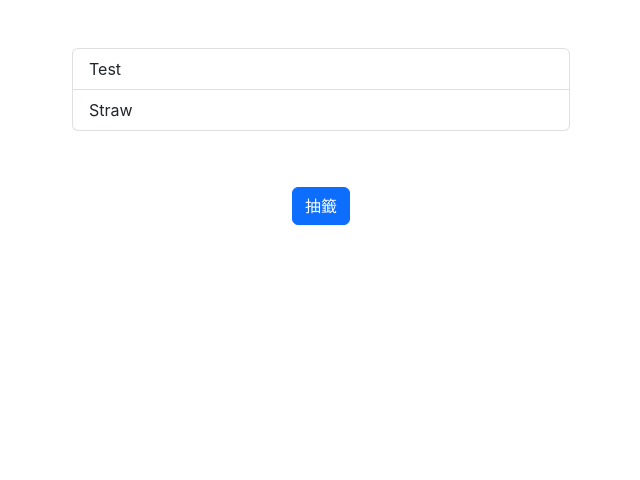
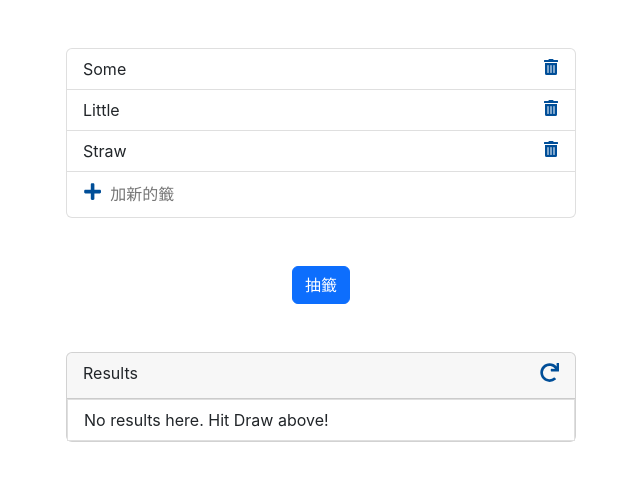
Before and after one commit to crescendoCat/little-straw-drawer, a React (Create React App) app: page / in a window 1280 px wide. Shown: the top 480 px of the page, without its empty margins (319-959 px from the left). Built offline with nearby package versions, Linux system fonts and the light colour scheme.

Commit message:
feat: draw function and animation added

```diff
--- a/package.json
+++ b/package.json
@@ -12,8 +12,9 @@
     "react": "^18.2.0",
     "react-bootstrap": "^2.4.0",
     "react-dom": "^18.2.0",
-    "react-icon": "^1.0.0",
+    "react-icons": "^4.4.0",
     "react-scripts": "5.0.1",
+    "react-transition-group": "^4.4.2",
     "sass": "^1.54.0",
     "web-vitals": "^2.1.4"
   },
--- a/src/App.js
+++ b/src/App.js
@@ -2,25 +2,47 @@ import {
   Container,
   Row,
   Col,
-  Button
+  Button,
+  Card,
+  ListGroup
 } from 'react-bootstrap';
 import StrawList from './components/Straw';
+import StrawResult from './components/StrawResult'
+import { useEffect } from 'react';
+import { useDispatch, useSelector } from 'react-redux';
+import { addStraw, addHistory } from './features/straw/strawSlice';
 
 
 function App() {
+  const dispatch = useDispatch();
+  const straws = useSelector((state) => state.straw.straws);
+
+
+  const draw = () => {
+    let randomIndex = Math.floor(Math.random()*straws.length)
+    let picked = straws[randomIndex].name
+    dispatch(addHistory(picked))
+  }
+
   return (
-    <Container>
-      <Row className="justify-content-center p-5">
-        <Col xs={6}>
+    <Container className="p-5">
+      <Row className="justify-content-center">
+        <Col xs={12} md={6}>
           <StrawList />
         </Col>
       </Row>
-      <Row className="justify-content-center mt-2">
-        <Col xs={6} className="d-flex justify-content-center">
-          <Button>抽籤</Button>
+      <Row className="justify-content-center mt-5">
+        <Col xs={12} md={6} className="d-flex justify-content-center">
+          <Button onClick={draw}>抽籤</Button>
+        </Col>
+      </Row>
+      <Row className="justify-content-center mt-5">
+        <Col xs={12} md={6}>
+          <StrawResult />
         </Col>
       </Row>
     </Container>
+
   );
 }
 
--- a/src/components/Straw.js
+++ b/src/components/Straw.js
@@ -1,22 +1,85 @@
 import PropTypes from 'prop-types'
 import { useSelector, useDispatch } from 'react-redux'
 import ListGroup from 'react-bootstrap/ListGroup'
-import StrawData from '../features/straw'
+import { addStraw, updateStraw, removeStraw } from '../features/straw/strawSlice';
+import { useState, useEffect } from 'react';
+import { FaPlus, FaTrashAlt } from "react-icons/fa"
 
 import "./straw.scss";
 
 export const Straw = (props) => {
+  const [isEdit, setIsEdit] = useState(false);
+  const dispatch = useDispatch()
+  const handleOnChange = event => {
+    const { value } = event.target;
+    dispatch(updateStraw({id: props.straw.id, name: value}))
+  }
+
+  const handleKeyDown = event => {
+    if (event.key === "Enter") {
+      setIsEdit(false)
+    }
+  }
+
+  useEffect(() => {
+    if(isEdit === false) {
+      if(props.straw.name.trim() === "") {
+        dispatch(removeStraw({id: props.straw.id}))
+      }
+    }
+  }, [isEdit])
+
   return (
-    <ListGroup.Item className="straw-item">{props.straw.name}</ListGroup.Item>
+    <ListGroup.Item className="straw-item d-flex"
+      onClick={() => setIsEdit(true)}
+      >
+      { isEdit
+        ? <input type="text" value={props.straw.name}
+            autoFocus
+            onChange={handleOnChange}
+            onKeyDown={handleKeyDown}
+            onBlur={() => {setIsEdit(false)}}
+            ></input>
+        : props.straw.name
+      }
+      <div className="btn-icon ms-auto"
+        onClick={(e)=> {
+          dispatch(removeStraw({id: props.straw.id}))
+          e.preventDefault();
+          e.stopPropagation();
+        }}
+      >
+        <FaTrashAlt />
+      </div>
+    </ListGroup.Item>
   )
 }
 
 Straw.propTypes = {
-  straw: PropTypes.instanceOf(StrawData)
+  straw: PropTypes.shape({
+    id: PropTypes.number,
+    name: PropTypes.string
+  })
 }
 
 const StrawList = (props) => {
   const straws = useSelector((state) => state.straw.straws)
+  const [newStrawName, setNewStrawName] = useState("");
+  const dispatch = useDispatch()
+
+  const addNewStraw = () => {
+    if(newStrawName.trim() !== "") {
+      dispatch(addStraw(newStrawName.trim()));
+      setNewStrawName("");
+    }
+  }
+
+  const handleKeyDown = (e) => {
+    console.log(e.key);
+    if(e.key === "Enter") {
+      addNewStraw();
+    }
+  }
 
   return (
     <ListGroup className="straw">
@@ -25,6 +88,17 @@ const StrawList = (props) => {
           <Straw straw={item} key={`straw-list-item-${id}`} />
         ))
       }
+      <ListGroup.Item className="straw-item d-flex">
+        <div className="btn-icon me-2" style={{fontSize: "1.2rem"}} onClick={addNewStraw}>
+          <FaPlus/>
+        </div>
+        <input type="text" value={newStrawName}
+          onChange = {(e) => {setNewStrawName(e.target.value)}}
+          onKeyDown={handleKeyDown}
+          placeholder="加新的籤"
+          style={{flex: 1}}
+          />
+      </ListGroup.Item>
     </ListGroup>
   )
 }
--- /dev/null
+++ b/src/components/StrawResult.js
@@ -0,0 +1,69 @@
+import {
+  Card,
+  ListGroup
+} from 'react-bootstrap';
+import { useState } from 'react';
+import { useSelector, useDispatch } from 'react-redux';
+import { FaRedo } from 'react-icons/fa';
+import { CSSTransitionGroup } from 'react-transition-group';
+import { clearHistory } from '../features/straw/strawSlice';
+import {
+  CSSTransition,
+  TransitionGroup
+} from 'react-transition-group';
+
+
+const StrawResult = (props) => {
+  const history = useSelector((state) => state.straw.history);
+  const dispatch = useDispatch()
+  const [isRotate, setIsRotate] = useState(false);
+
+
+  return (
+    <Card>
+      <Card.Header className="d-flex">
+        <a>Results</a>
+        <div className={`btn-icon ms-auto ${isRotate ? "rotate" : ""}`} style={{fontSize: "1.2rem"}}
+            onClick={() => {setIsRotate(true); dispatch(clearHistory())}}
+            onAnimationEnd={() =>{setIsRotate(false)}}
+          >
+          <FaRedo />
+        </div>
+      </Card.Header>
+
+      <ListGroup className="list-group-flush">
+        <TransitionGroup className="drawing-result">
+          {
+            history.length <= 0
+            ?
+            <CSSTransition
+                key={`straw-drawing-results-item-default`}
+                timeout={500}
+                enter={false}
+                exit={false}
+                classNames="item"
+              >
+              <ListGroup.Item>No results here. Hit Draw above!</ListGroup.Item>
+            </CSSTransition>
+            : history.map((value, index, arr) => {
+              let idx = arr.length-1-index;
+              value = arr[idx]
+              return (
+              <CSSTransition
+                key={`straw-drawing-results-item-${idx}`}
+                timeout={500}
+                exit={false}
+                classNames="item"
+              >
+                <ListGroup.Item className="drawing-result-item">
+                  {value}
+                </ListGroup.Item>
+              </CSSTransition>
+            )})
+          }
+        </TransitionGroup>
+      </ListGroup>
+    </Card>
+  )
+}
+export default StrawResult
--- a/src/components/straw.scss
+++ b/src/components/straw.scss
@@ -1,8 +1,58 @@
 .straw {
 	.straw-item {
 		transition: background .3s ease-in-out;
+
 		&:hover {
-			background: #d3d3d3;
+			background: #e9ecef;
+		}
+
+		input {
+			outline: none;
+			border: none;
+			padding: 0;
+			background: transparent;
 		}
 	}
 }
+
+.drawing-result {
+	.drawing-result-item {
+		overflow: hidden;
+	}
+	.item-enter {
+		opacity: 0;
+	}
+	.item-enter::after {
+		display: block;
+		content: '';
+		position: absolute;
+		left: -250px;
+		top: calc(50% - 250px);
+		width: 500px;
+		height: 500px;
+		border-radius: 50%;
+		background-color: rgba(0, 0, 0, 0.4);
+		transform: scale(0);
+	}
+	.item-enter-active {
+		opacity: 1;
+		transition-property: opacity;
+		transition-duration: .5s;
+		transition-timing-function: ease;
+	}
+	.item-enter-active::after {
+		display: block;
+		content: '';
+		position: absolute;
+		left: -250px;
+		top: calc(50% - 250px);
+		width: 500px;
+		height: 500px;
+		border-radius: 50%;
+		background-color: rgba(0, 0, 0, 0);
+		transform: scale(2.5);
+		transition-property: transform, background-color;
+		transition-duration: .5s, .5s;
+		transition-timing-function: ease, ease;
+	}
+}
--- a/src/features/straw/index.js
+++ /dev/null
@@ -1,11 +0,0 @@
-export default class Straw {
-  static idCount = 0;
-  name = "";
-  id;
-  constructor(name) {
-    this.name = name;
-    this.id = this.idCount;
-    this.idCount += 1;
-  }
-
-}
--- a/src/features/straw/strawSlice.js
+++ b/src/features/straw/strawSlice.js
@@ -1,23 +1,56 @@
 import { createSlice } from '@reduxjs/toolkit'
-import Straw from './index'
 export const strawSlice = createSlice({
   name: 'straw',
   initialState: {
-    straws: [new Straw("Test"), new Straw("Straw")], // array of Straw
-    history: []
+    straws: [{
+      id: 0,
+      name: "Some"
+    },{
+      id: 1,
+      name: "Little"
+    },{
+      id: 2,
+      name: "Straw"
+    }], // array of Straw
+    history: [],
+    strawCount: 3
   },
   reducers: {
     addStraw: (state, action) => {
-      state.straws.push(new Straw(action.payload))
+      state.straws.push({
+        id: state.strawCount,
+        name: action.payload
+      });
+      state.strawCount += 1;
     },
     removeStraw: (state, action) => {
       state.straws = state.straws.filter(item => {
         return item.id !== action.payload.id
       })
+    },
+    /**
+     * update straw value
+     * @param  {object} state  default state object
+     * @param  {object} action must contains `payload` property. payload must be contains id, name
+     *                         id:   old straw id to update
+     *                         name: the new straw value
+     * @return {undefined}
+     */
+    updateStraw: (state, action) => {
+      let idxToUpdate = state.straws.findIndex((item) => {
+        return item.id === action.payload.id
+      })
+      state.straws[idxToUpdate].name = action.payload.name
+    },
+    addHistory: (state, action) => {
+      state.history.push(action.payload)
+    },
+    clearHistory: (state, action) => {
+      state.history = [];
     }
   }
 })
 
-export const { addStraw, removeStraw } = strawSlice.actions
+export const { addStraw, removeStraw, updateStraw, addHistory, clearHistory } = strawSlice.actions
 
 export default strawSlice.reducer
--- a/src/index.scss
+++ b/src/index.scss
@@ -14,3 +14,35 @@ code {
   font-family: source-code-pro, Menlo, Monaco, Consolas, 'Courier New',
     monospace;
 }
+
+.btn-icon {
+  color: #004e98;
+  transition: color .3s ease-in-out;
+  cursor: pointer;
+  &:hover {
+    color: #3a6ea5;
+  }
+  svg {
+     vertical-align: baseline;
+  }
+}
+
+.btn-icon.rotate {
+  animation-name: rotate;
+  animation-duration: 1s;
+  animation-iteration-count: 1;
+}
+
+@keyframes rotate {
+  0% {
+    transform: rotate(0deg);
+    animation-timing-function: ease-in;
+  }
+  50% {
+    transform: rotate(180deg);
+    animation-timing-function: ease-out;
+  }
+  100% {
+    transform: rotate(359deg);
+  }
+}
```
Also changed, not shown: src/_animations.scss (added), 1 other file (tests, documents, lock files or other folders).
